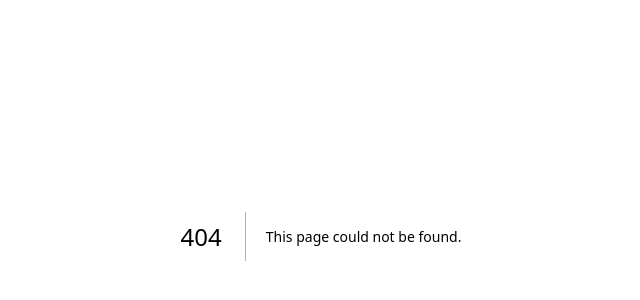
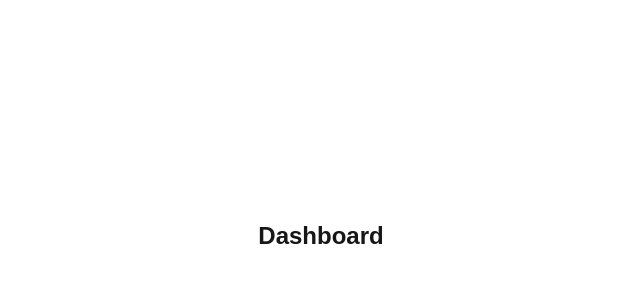
Before and after one commit to Thinura66/Exercise, a Next.js app: page /dashboard in a window 1280 px wide. Before the commit this address had no page. Shown: the part 164-464 px from the top of the page, without its empty margins (319-959 px from the left). Built offline with nearby package versions, Linux system fonts and the light colour scheme.

Commit message:
feat(AIEX-747): add dashboard stub as signup redirect target

```diff
--- /dev/null
+++ b/app/dashboard/page.tsx
@@ -0,0 +1,7 @@
+export default function DashboardPage() {
+  return (
+    <main className="min-h-screen flex items-center justify-center">
+      <h1 className="text-2xl font-bold">Dashboard</h1>
+    </main>
+  )
+}
```
